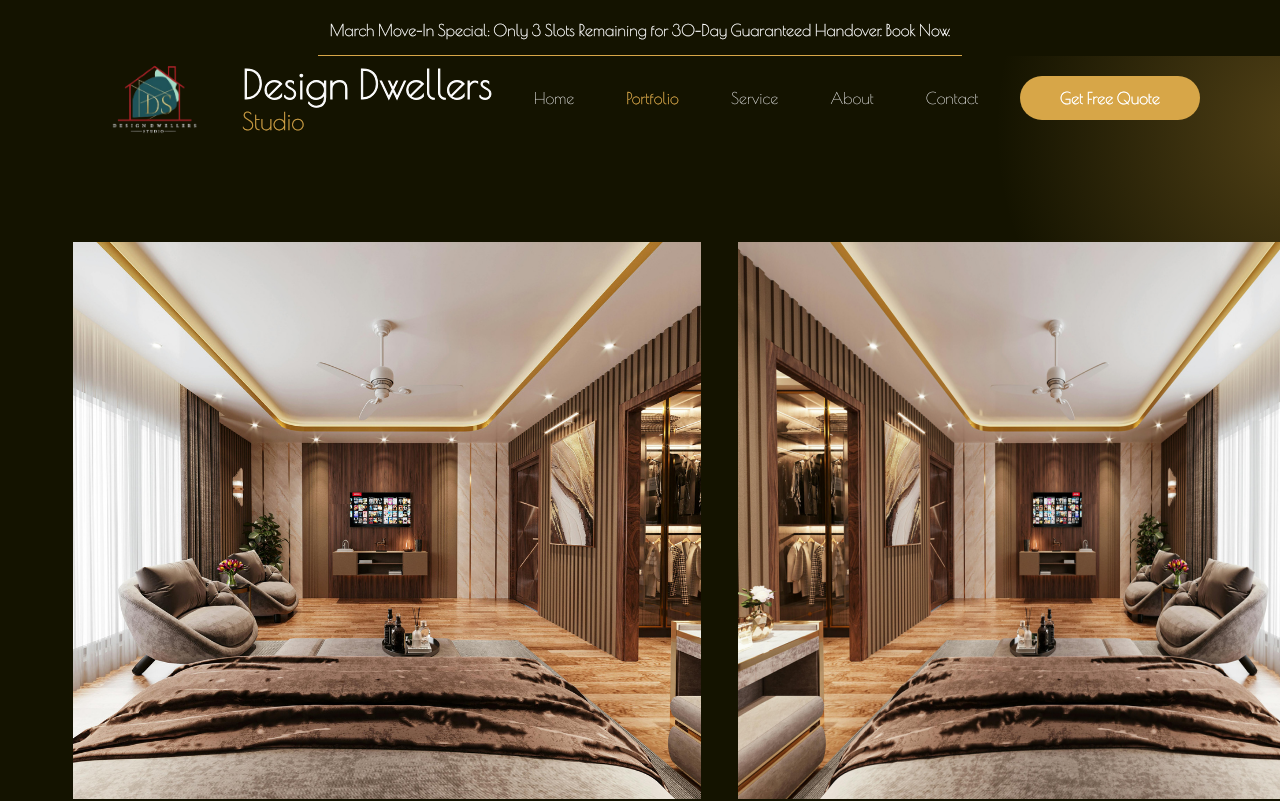
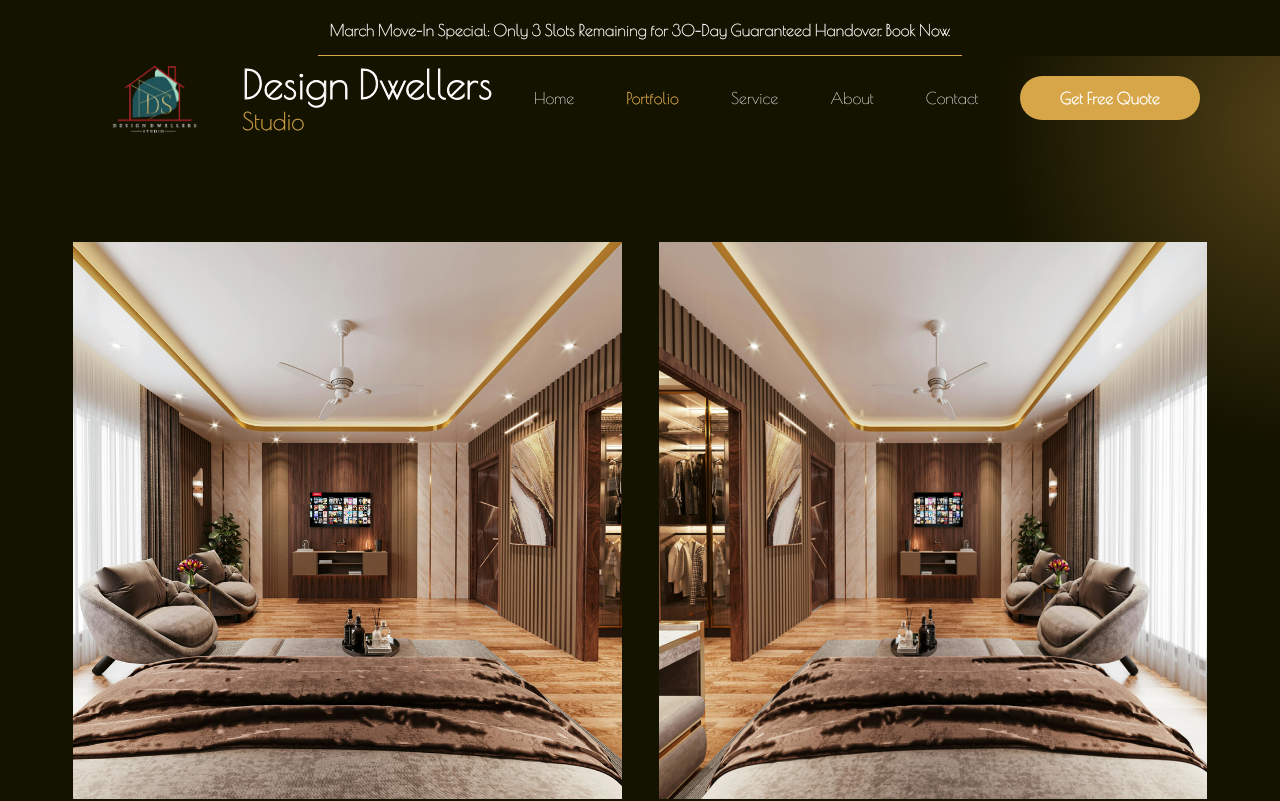
Before and after one commit to kanak7777soni/DesignDwellers, a Next.js app: page /portfolio/the-mehta-residence in a window 1280 px wide. Shown: the top 801 px of the page. Built offline with nearby package versions, Linux system fonts and the light colour scheme.

Commit message:
Render all project hero media

```diff
--- a/src/app/admin/actions.ts
+++ b/src/app/admin/actions.ts
@@ -456,7 +456,7 @@ export async function saveProjectAction(formData: FormData) {
       image: seoImageUpload || formString(formData, 'seoImage'),
     },
     detail: {
-      heroMedia: heroMedia.length > 0 ? heroMedia.slice(0, 2) : existing?.detail.heroMedia || [cardMedia],
+      heroMedia: heroMedia.length > 0 ? heroMedia : existing?.detail.heroMedia || [cardMedia],
       stats: stats.length > 0 ? stats : existing?.detail.stats || [],
       description: formString(formData, 'description') || existing?.detail.description || '',
       galleryMedia: galleryMedia.length > 0 ? galleryMedia : existing?.detail.galleryMedia || [cardMedia],
--- a/src/app/admin/preview/[id]/page.tsx
+++ b/src/app/admin/preview/[id]/page.tsx
@@ -40,7 +40,9 @@ export default async function AdminProjectPreviewPage({
   }
 
   const categoryLabel = getCategoryLabelFromData(data, project.primaryCategorySlug);
-  const heroMedia = (project.detail.heroMedia.length > 0 ? project.detail.heroMedia : [project.cardMedia]).slice(0, 2);
+  const heroMedia = project.detail.heroMedia.length > 0 ? project.detail.heroMedia : [project.cardMedia];
+  const heroColumnCount = Math.min(Math.max(heroMedia.length, 1), 3);
+  const heroSizes = heroColumnCount === 1 ? '1320px' : heroColumnCount === 2 ? '628px' : '416px';
   const stats = project.detail.stats.slice(0, 3);
   const galleryMedia = project.detail.galleryMedia.length > 0 ? project.detail.galleryMedia : [project.cardMedia];
 
@@ -62,12 +64,19 @@ export default async function AdminProjectPreviewPage({
           </span>
         </div>
 
-        <div className="flex" style={{ gap: '37px', marginBottom: '42px' }}>
+        <div
+          className="grid"
+          style={{
+            gridTemplateColumns: `repeat(${heroColumnCount}, minmax(0, 1fr))`,
+            gap: '37px',
+            marginBottom: '42px',
+          }}
+        >
           {heroMedia.map((media, index) => (
-            <div key={media.id} style={{ width: '628px', height: '557px', position: 'relative', overflow: 'hidden', flexShrink: 0 }}>
+            <div key={media.id} style={{ width: '100%', height: '557px', position: 'relative', overflow: 'hidden' }}>
               <PortfolioMedia
                 media={media}
-                sizes="628px"
+                sizes={heroSizes}
                 className="object-cover"
                 priority={index === 0}
                 showVideoControls={media.type === 'video'}
--- a/src/app/portfolio/[slug]/page.tsx
+++ b/src/app/portfolio/[slug]/page.tsx
@@ -92,7 +92,9 @@ export default async function IndividualPortfolioPage({
   }
 
   const categoryLabel = getCategoryLabelFromData(data, project.primaryCategorySlug);
-  const heroMedia = project.detail.heroMedia.slice(0, 2);
+  const heroMedia = project.detail.heroMedia.length > 0 ? project.detail.heroMedia : [project.cardMedia];
+  const heroColumnCount = Math.min(Math.max(heroMedia.length, 1), 3);
+  const heroSizes = heroColumnCount === 1 ? '1294px' : heroColumnCount === 2 ? '628px' : '407px';
   const stats = project.detail.stats.slice(0, 3);
 
   return (
@@ -103,12 +105,21 @@ export default async function IndividualPortfolioPage({
       ]} />
       <div className="max-w-[1440px] mx-auto" style={{ paddingTop: '186px' }}>
         {/* Hero Images */}
-        <div className="flex" style={{ paddingLeft: '73px', paddingRight: '73px', gap: '37px', marginBottom: '42px' }}>
+        <div
+          className="grid"
+          style={{
+            paddingLeft: '73px',
+            paddingRight: '73px',
+            gridTemplateColumns: `repeat(${heroColumnCount}, minmax(0, 1fr))`,
+            gap: '37px',
+            marginBottom: '42px',
+          }}
+        >
           {heroMedia.map((media, index) => (
-            <div key={media.id} style={{ width: '628px', height: '557px', position: 'relative', borderRadius: '0px', overflow: 'hidden', flexShrink: 0 }}>
+            <div key={media.id} style={{ width: '100%', height: '557px', position: 'relative', borderRadius: '0px', overflow: 'hidden' }}>
               <PortfolioMedia
                 media={media}
-                sizes="628px"
+                sizes={heroSizes}
                 className="object-cover"
                 priority={index === 0}
                 showVideoControls={media.type === 'video'}
```
